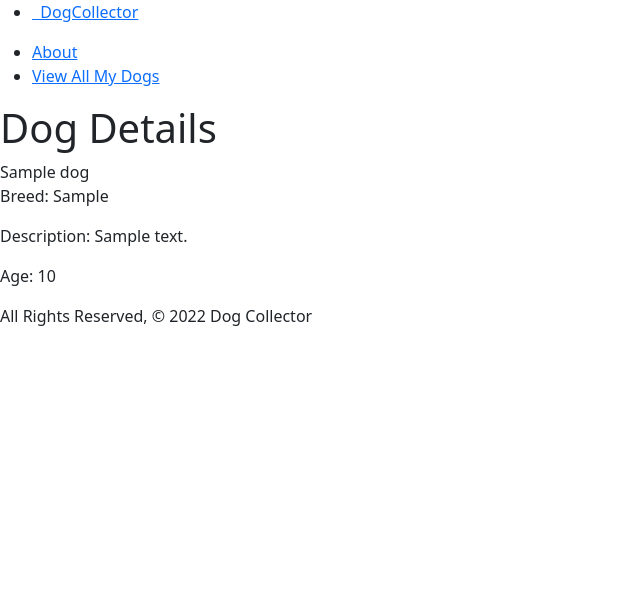
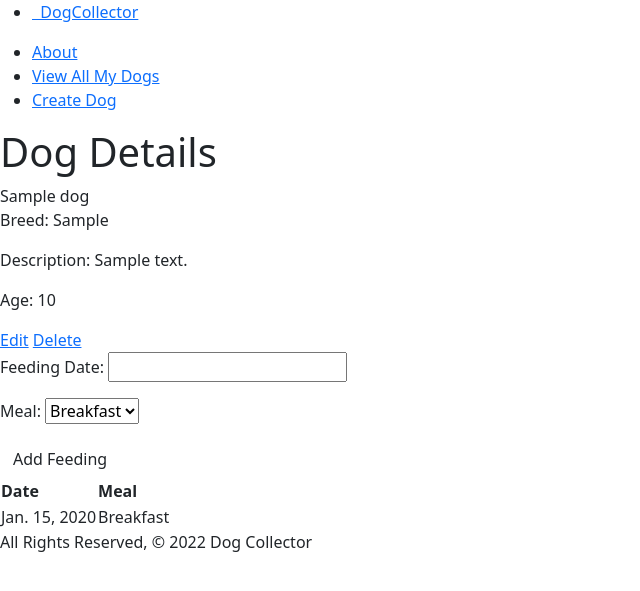
Before and after one commit to jmaksimik/dogcollector, a Django app: page /dogs/1/ in a window 1280 px wide. Shown: the top 591 px of the page, without its empty margins (0-640 px from the left). Run offline with Django 4.2, Linux system fonts and the light colour scheme; tables that the repository leaves empty hold one stand-in row (values such as "Sample post").

Commit message:
Add CRUD functionality to dogs; add feeding model and attach to dog details; add CRUD operations for feeding

```diff
--- a/main_app/admin.py
+++ b/main_app/admin.py
@@ -1,6 +1,7 @@
 from django.contrib import admin
 
 # Register your models here.
-from .models import Dog
+from .models import Dog, Feeding
 
 admin.site.register(Dog)
+admin.site.register(Feeding)
--- /dev/null
+++ b/main_app/forms.py
@@ -0,0 +1,7 @@
+from django.forms import ModelForm
+from .models import Feeding
+
+class FeedingForm(ModelForm):
+    class Meta:
+        model = Feeding
+        fields = ['date', 'meal']
--- a/main_app/models.py
+++ b/main_app/models.py
@@ -9,4 +9,20 @@ class Dog(models.Model):
     age = models.IntegerField()
 
     def get_absolute_url(self):
-        return reverse('detail', kwargs={'dog_id: self:id'})
+        return reverse('detail', kwargs={'dog_id': self.id})
+
+MEALS = (
+    ('B', 'Breakfast'),
+    ('L', 'Lunch'),
+    ('D', 'Dinner')
+)
+
+class Feeding(models.Model):
+    date = models.DateField('Feeding Date')
+    meal = models.CharField(
+        max_length=1,
+        choices=MEALS,
+        default=MEALS[0][0])
+    dog = models.ForeignKey(Dog, on_delete=models.CASCADE)
+    def __str__(self):
+        return f'{self.get_meal_display()} on {self.date}'
--- a/main_app/templates/base.html
+++ b/main_app/templates/base.html
@@ -21,6 +21,7 @@
         <ul>
           <li><a href="{% url 'about' %}">About</a></li>
           <li><a href="{% url 'index' %}">View All My Dogs</a></li>
+          <li><a href="{% url 'dogs_create' %}">Create Dog</a></li>
         </ul>
       </div>
     </nav>
--- a/main_app/templates/dogs/detail.html
+++ b/main_app/templates/dogs/detail.html
@@ -11,4 +11,27 @@
 {% else %}
     <p>Age: Pup</p>
 {% endif %}
+<a href="{% url 'dogs_update' dog.id %}">Edit</a>
+<a href="{% url 'dogs_delete' dog.id %}">Delete</a>
+<form action = "{% url 'add_feeding' dog.id %}" method="POST">
+    {% csrf_token %}
+    {{ feeding_form.as_p }}
+    <input type="submit" class="btn" value="Add Feeding">
+</form>
+<table>
+    <thead>
+        <tr>
+            <th>Date</th>
+            <th>Meal</th>
+        </tr>
+    </thead>
+    <tbody>
+        {% for feeding in dog.feeding_set.all  %}
+            <tr>
+                <td>{{ feeding.date }}</td>
+                <td>{{ feeding.get_meal_display }}</td>
+            </tr>
+        {% endfor %}
+    </tbody>
+</table>
 {% endblock %}
--- a/main_app/templates/dogs/index.html
+++ b/main_app/templates/dogs/index.html
@@ -6,7 +6,7 @@
 
 
 {% for dog in dogs  %}
-    <div class="card" style="width: 18rem;">
+    <div class="card" style="width: 25rem;">
         <a href="{% url 'detail' dog.id %}">
             <div class="card-body">
                 <h5 class="card-title">{{ dog.name }}</h5>
--- a/main_app/urls.py
+++ b/main_app/urls.py
@@ -6,5 +6,9 @@ urlpatterns = [
     path('', views.home, name='home'),
     path('about/', views.about, name ='about'),
     path('dogs/', views.dogs_index, name='index'),
-    path('dogs/<int:dog_id>/', views.dogs_detail, name='detail')
+    path('dogs/<int:dog_id>/', views.dogs_detail, name='detail'),
+    path('dogs/create/', views.DogCreate.as_view(), name='dogs_create'),
+    path('dogs/<int:pk>/update', views.DogUpdate.as_view(), name='dogs_update'),
+    path('dogs/<int:pk>/delete', views.DogDelete.as_view(), name='dogs_delete'),
+    path('dogs/<int:dog_id>/add_feeding', views.add_feeding, name='add_feeding'),
 ]
--- a/main_app/views.py
+++ b/main_app/views.py
@@ -1,9 +1,30 @@
-from django.shortcuts import render
+from django.shortcuts import render, redirect
 
 # Create your views here.
 from django.http import HttpResponse
+from django.views.generic.edit import CreateView, UpdateView, DeleteView
 from .models import Dog
+from .forms import FeedingForm
 
+class DogDelete(DeleteView):
+    model = Dog
+    success_url = '/dogs/'
+
+class DogUpdate(UpdateView):
+    model = Dog
+    fields = ['breed', 'description', 'age']
+
+class DogCreate(CreateView):
+    model = Dog
+    fields = '__all__'
+
+def add_feeding(request, dog_id):
+    form = FeedingForm(request.POST)
+    if form.is_valid():
+        new_feeding = form.save(commit=False)
+        new_feeding.dog_id = dog_id
+        new_feeding.save()
+    return redirect('detail', dog_id = dog_id)
 
 def home(request):
     return render(request, 'home.html')
@@ -17,4 +38,5 @@ def dogs_index(request):
 
 def dogs_detail(request, dog_id):
     dog = Dog.objects.get(id=dog_id)
-    return render(request, 'dogs/detail.html', {'dog': dog})
+    feeding_form = FeedingForm()
+    return render(request, 'dogs/detail.html', {'dog': dog, 'feeding_form': feeding_form})
```
Also changed, not shown: main_app/templates/main_app/dog_confirm_delete.html (added, +14 -0 lines), main_app/templates/main_app/dog_form.html (added, +19 -0 lines), main_app/migrations/0002_feeding.py (added).
